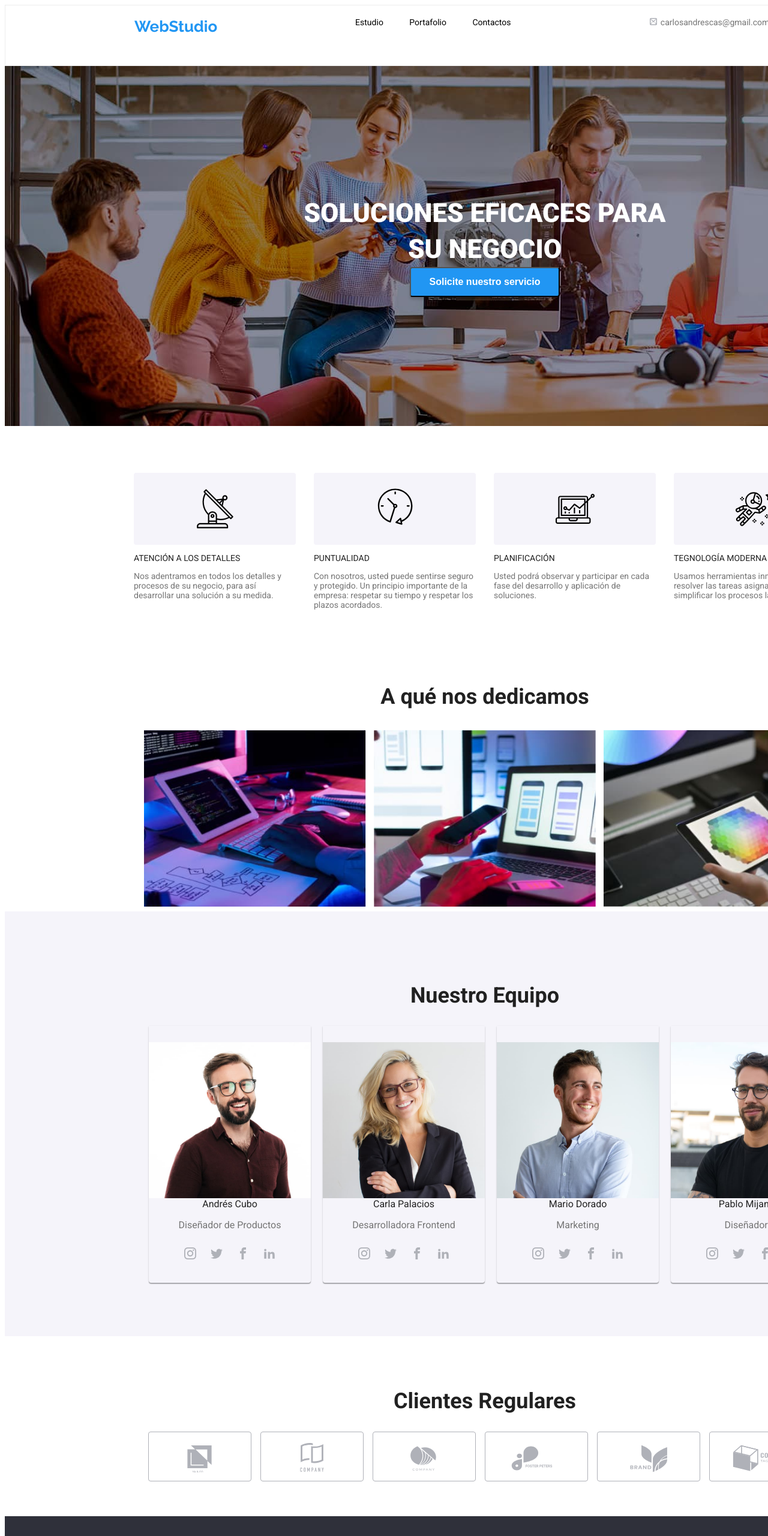
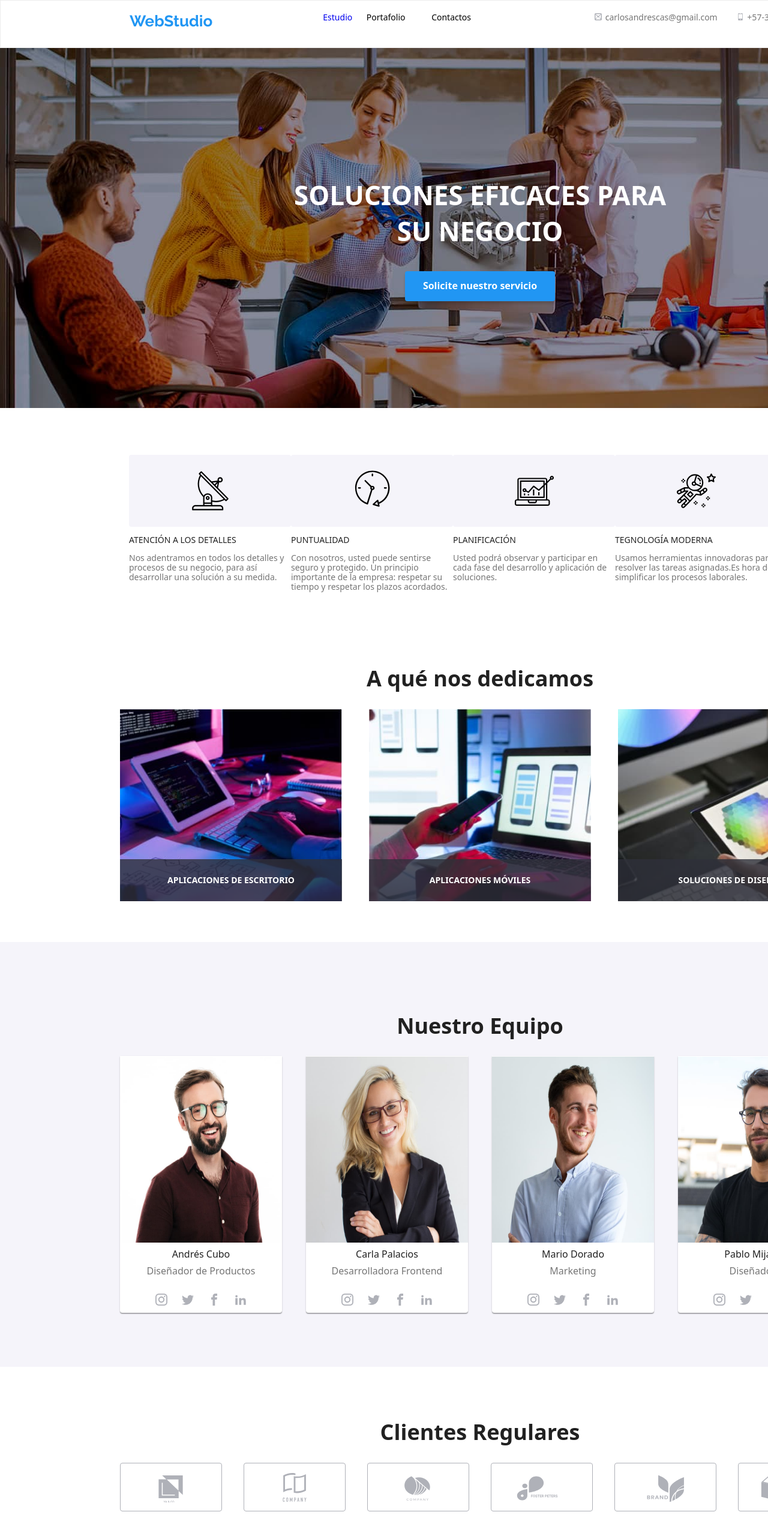
Before and after one commit to carloscastrillon/goit-markup-hw-06, a plain HTML site: page index.html in a window 1280 px wide. Shown: the top 2560 px of the page at 60% size. Drawn offline with nearby package versions, Linux system fonts and the light colour scheme.

Commit message:
CambiosTareas3-6

```diff
--- a/css/styles.css
+++ b/css/styles.css
@@ -40,6 +40,23 @@ body {
   color: var(--blue-color);
 }
 
+.linknavestudio:hover {
+  color: var(--blue-color);
+}
+
+.linknavestudio:hover:after {
+  content: "__________";
+  color: var(--blue-color);
+}
+
+.contact {
+  padding-right: 30px;
+}
+
+.contactHeader {
+  display: flex;
+}
+
 .contact > .linkemail {
   color: var(--gray-color);
 }
@@ -49,27 +66,33 @@ body {
   cursor: pointer;
 }
 
-.celnumber:hover {
+.contact:hover > .linkemail {
   color: var(--blue-color);
 }
 
-.linkemail:hover {
+.contact:hover > .icon-contact-mail {
+  fill: var(--blue-color);
+}
+
+.contact:hover > .celnumber {
   color: var(--blue-color);
 }
 
-.icon-mail2 {
+.contact:hover > .icon-contact-cel {
+  fill: var(--blue-color);
+}
+
+.icon-contact-cel,
+.icon-contact-mail {
   width: 16px;
   height: 12px;
   fill: #afb1b8;
 }
 
-.icon-mail2:hover {
-  fill: var(--blue-color);
-}
-
 .linkheader,
 .logowebstudio,
-.linkemail {
+.linkemail,
+.linknavestudio {
   text-decoration: none;
 }
 
@@ -82,7 +105,7 @@ body {
   align-items: center;
 }
 
-.solution > span {
+.solution > h1 {
   font-weight: 900;
   font-size: 44px;
   line-height: 60px;
@@ -100,6 +123,7 @@ body {
   font-size: 16px;
   color: var(--white-color);
   cursor: pointer;
+  border: none;
 }
 
 .details {
@@ -107,6 +131,7 @@ body {
   padding-left: 215px;
   display: flex;
   justify-content: space-between;
+  width: 1200px;
 }
 
 .detaillogo {
@@ -156,16 +181,36 @@ body {
 .work {
   padding-right: 215px;
   padding-left: 215px;
+  margin-bottom: 94px;
   display: flex;
   justify-content: center;
   align-items: center;
   flex-direction: column;
 }
 
-.imgwork {
+.dowork {
+  display: flex;
+  justify-content: space-between;
+  width: 1200px;
+}
+
+.doworkItem {
+  display: flex;
+  flex-direction: column;
+  justify-content: space-between;
   width: 370px;
   height: 294px;
-  margin: 5px;
+}
+
+.doworktext {
+  background: rgba(47, 48, 58, 0.8);
+  color: #fff;
+  font-weight: 700;
+  font-size: 14px;
+  text-align: center;
+  position: relative;
+  padding: 27px 79px;
+  top: -70px;
 }
 
 .ourteam {
@@ -179,6 +224,8 @@ body {
 
 .team {
   display: flex;
+  width: 1200px;
+  justify-content: space-between;
 }
 
 h2 {
@@ -195,17 +242,18 @@ h2 {
   border-radius: 0px 0px 4px 4px;
   width: 270px;
   height: 428px;
-  margin-left: 20px;
+  background-color: #fff;
 }
 
 .teammemberphoto {
   width: 270px;
-  height: 260px;
+  height: 310px;
 }
 
 .teammembername,
 .teammemberrol {
   font-size: 16px;
+  margin-top: 10px;
 }
 
 .teammemberrol {
@@ -280,6 +328,8 @@ h2 {
 
 .clients {
   display: flex;
+  justify-content: space-between;
+  width: 1200px;
 }
 
 .logoclient {
@@ -287,7 +337,7 @@ h2 {
   height: 81px;
   border: 1px solid #afb1b8;
   border-radius: 4px;
-  margin-right: 15px;
+
   cursor: pointer;
   display: flex;
   align-items: center;
@@ -339,7 +389,6 @@ footer {
   align-items: center;
   justify-content: center;
   background: rgba(255, 255, 255, 0.1);
-  margin-left: 10px;
 }
 
 .iconrcf > .icon-instagram {
@@ -379,7 +428,6 @@ footer {
   background: #2f303a;
   border-radius: 4px;
   color: #ffffff;
-  margin-right: 12px;
 }
 
 .suscriptionbutton {
@@ -397,11 +445,11 @@ footer {
 }
 
 .sectionbutton {
-  padding-right: 215px;
-  padding-left: 215px;
+  padding-right: 600px;
+  padding-left: 600px;
   display: flex;
   align-items: center;
-  justify-content: center;
+  justify-content: space-between;
   padding-top: 50px;
   padding-bottom: 56px;
 }
@@ -414,8 +462,8 @@ footer {
   box-shadow: 0px 3px 1px rgba(0, 0, 0, 0.1), 0px 1px 2px rgba(0, 0, 0, 0.08),
     0px 2px 2px rgba(0, 0, 0, 0.12);
   border-radius: 4px;
-  margin-left: 8px;
   cursor: pointer;
+  border: none;
 }
 
 .buttonportafolio:hover {
@@ -436,9 +484,12 @@ footer {
   height: 404px;
   background: var(--white-color);
   border: 1px solid #eeeeee;
+  position: relative;
+}
+
+.projectinfo:hover{
   box-shadow: 0px 1px 1px rgba(0, 0, 0, 0.12), 0px 4px 4px rgba(0, 0, 0, 0.06),
-    1px 4px 6px rgba(0, 0, 0, 0.16);
-  position: relative;
+  1px 4px 6px rgba(0, 0, 0, 0.16);
 }
 
 .projectsdetail {
@@ -452,7 +503,7 @@ footer {
   color: var(--gray-color);
   font-size: 16px;
 }
-/*++++++++++Animacion+++++++++++*/
+
 .animationtext {
   padding: 40px;
   font-weight: 400;
@@ -464,7 +515,8 @@ footer {
   height: 200px;
   display: none;
   position: absolute;
-  }
+}
+
 .projectinfo:hover > .animationtext {
   display: flex;
   animation-name: animacion;
@@ -478,7 +530,6 @@ footer {
     transform: translateY(0px);
   }
 }
-/*+++++++++++++++++++++++++++++++++++*/
 
 .form {
   display: flex;
--- a/index.html
+++ b/index.html
@@ -1,37 +1,49 @@
 <!DOCTYPE html>
 <html lang="es">
   <head>
+
     <meta charset="UTF-8" />
     <meta http-equiv="X-UA-Compatible" content="IE=edge" />
     <meta name="viewport" content="width=device-width, initial-scale=1.0" />
     <title>Tarea 3 - 6</title>
     <link rel="stylesheet" href="./css/styles.css" />
+    <link
+    rel="stylesheet"
+    href="node_modules/modern-normalize/modern-normalize.css"
+  />
   </head>
   <body>
     <header class="header">
       <a class="logowebstudio" href="index.html">WebStudio</a>
       <nav>
-        <a class="linkheader" href="">Estudio</a>
+        <a class="linknavestudio" href="index.html">Estudio</a>
         <a class="linkheader" href="portafolio.html">Portafolio</a>
         <a class="linkheader" href="contacto.html">Сontactos</a>
       </nav>
+      <div class="contactHeader">
         <div class="contact">
-        <svg class="icon-mail2">
+          <svg class="icon-contact-mail">
             <use href="icons/icons.svg#icon-mail2"></use>
           </svg>
           <a class="linkemail" href="malito:carlosandrescas@gmail.com"
             >carlosandrescas@gmail.com</a
           >
+        </div>
+        <div class="contact">
+          <svg class="icon-contact-cel">
+            <use href="icons/icons.svg#icon-mobile"></use>
+          </svg>
           <span class="celnumber">+57-3172802706</span>
+        </div>
       </div>
     </header>
 
     <main>
       <section class="solution">
-        <span
-          >SOLUCIONES EFICACES PARA <br />
-          SU NEGOCIO</span
-        >
+        <h1>
+          SOLUCIONES EFICACES PARA <br />
+          SU NEGOCIO
+        </h1>
         <button class="buttonsolution" type="button">
           Solicite nuestro servicio
         </button>
@@ -102,22 +114,26 @@
 
       <section class="work">
         <h2>A qué nos dedicamos</h2>
-        <div>
+        <div class="dowork">
+          <div class="doworkItem">
             <img
-            class="imgwork"
-            src="images/imagen1.jpg"
-            alt="imagen persona digitando"
+              class="imgwork"  src="images/imagen1.jpg"  alt="imagen persona digitando"
             />
+            <span class="doworktext">APLICACIONES DE ESCRITORIO</span>
+          </div>
+          <div class="doworkItem">
             <img
-            class="imgwork"
-            src="images/imagen2.jpg"
-            alt="imagen persona Celular en Mano"
+              class="imgwork" src="images/imagen2.jpg"   alt="imagen persona Celular en Mano"
             />
+            <span class="doworktext">APLICACIONES MÓVILES</span>
+          </div>
+
+          <div class="doworkItem">
             <img
-            class="imgwork"
-            src="images/imagen3.jpg"
-            alt="imagen persona tablet en Mano"
+              class="imgwork" src="images/imagen3.jpg" alt="imagen persona tablet en Mano"
             />
+            <span class="doworktext">SOLUCIONES DE DISEÑO</span>
+          </div>
         </div>
       </section>
 
@@ -311,7 +327,7 @@
           </div>
         </div>
       </section>
-
+    </main>
     <footer>
       <div class="contacfooter">
         <a class="logowebstudio" href="">WebStudio</a>
@@ -363,13 +379,10 @@
               placeholder="Correo electrónico*"
               required
             />
-              <button class="suscriptionbutton" type="submit">
-                Suscríbase
-              </button>
+            <button class="suscriptionbutton" type="submit">Suscríbase</button>
           </div>
         </form>
       </div>
     </footer>
-    </main>
   </body>
 </html>
```
Also changed, not shown: contacto.html (+9 -2 lines), portafolio.html (+9 -2 lines). Lines whose indentation alone changed are shown as unchanged.
